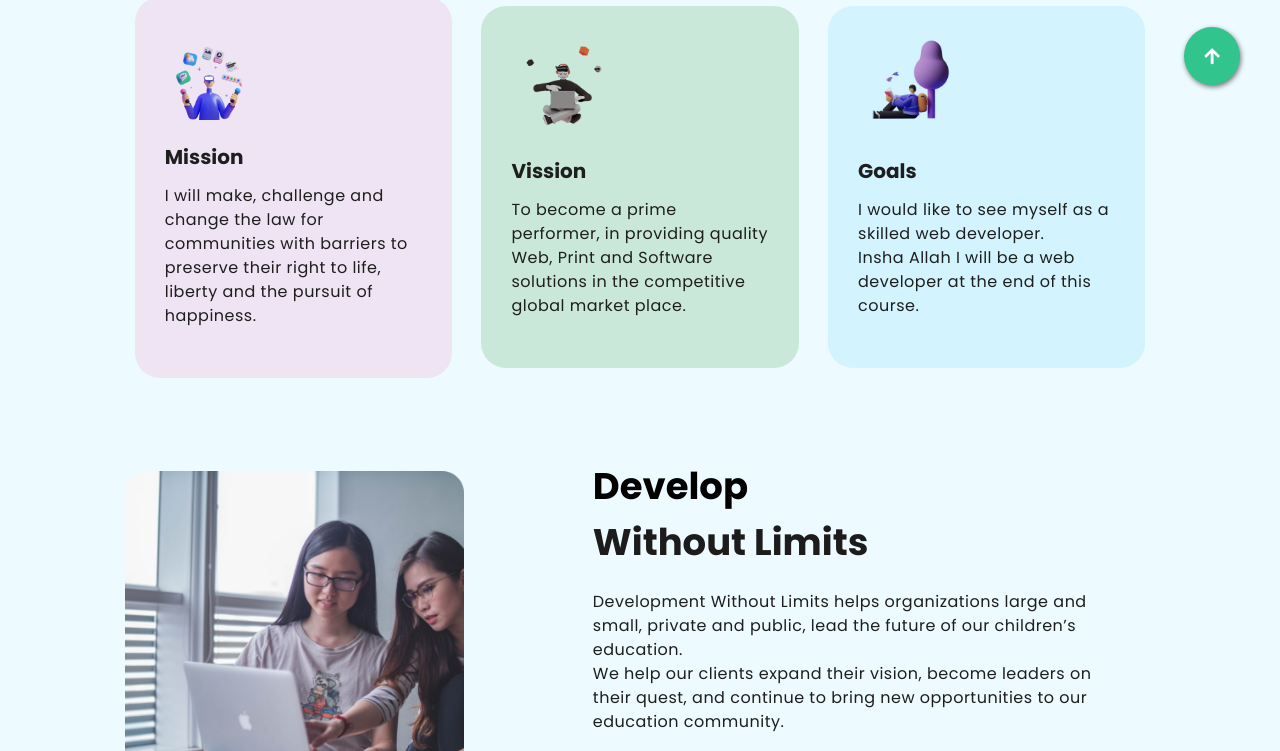
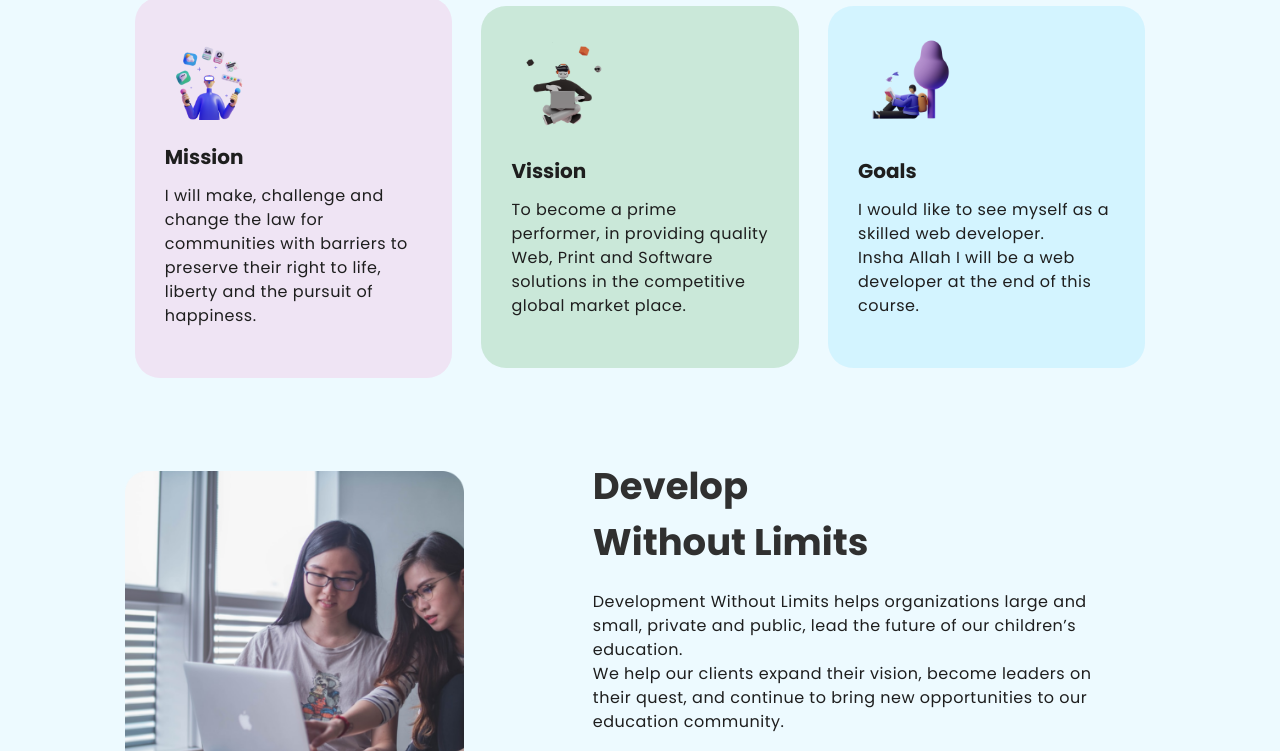
Before and after one commit to jaber-khan7/My-portfolio, a plain HTML site: page index.html in a window 1280 px wide. Shown: the part 665-1416 px from the top of the page. Drawn offline with Linux system fonts and the light colour scheme; a web font is replaced by a local one.

Commit message:
I have added some style

```diff
--- a/css/style.css
+++ b/css/style.css
@@ -74,7 +74,7 @@ span{
     position: absolute;
     height: 85%;
     width: 5px;
-    background-color: #ef2492;
+    background-color: #1e9ec9;
     border-radius: 5px;
     top: 0;
     left: 0;
@@ -161,10 +161,11 @@ h2.coding_header {
     font-family: 'Poppins', sans-serif;
     font-size: 37px;
     margin-bottom: 20px;
+    color: #303030;
 }
 span.black_color {
     display: block;
-    color: #1c1c1c;
+    color: #303030;
 }
 
 
@@ -313,24 +314,3 @@ div#mission p {
 
 
 /* footer section end */
-
-
-div#scroll_button {
-    bottom: 50px;
-    right: 40px;
-    position: fixed;
-}
-
-div#scroll_button a {
-    background: #31c48d;
-    padding: 20px;
-    border: none;
-    border-radius: 50%;
-    display: inline-flex;
-    box-shadow: 1px 2px 5px #747474;
-}
-
-div#scroll_button a i {
-    color: #fff;
-    font-size: 18px;
-}
--- a/index.html
+++ b/index.html
@@ -167,10 +167,6 @@
         </div>
     </footer>
 
-    <div id="scroll_button">
-        <a href="#home"><i class="fas fa-arrow-up"></i></a>
-    </div>
-
 
     <!-- Footer section end -->
 
```
